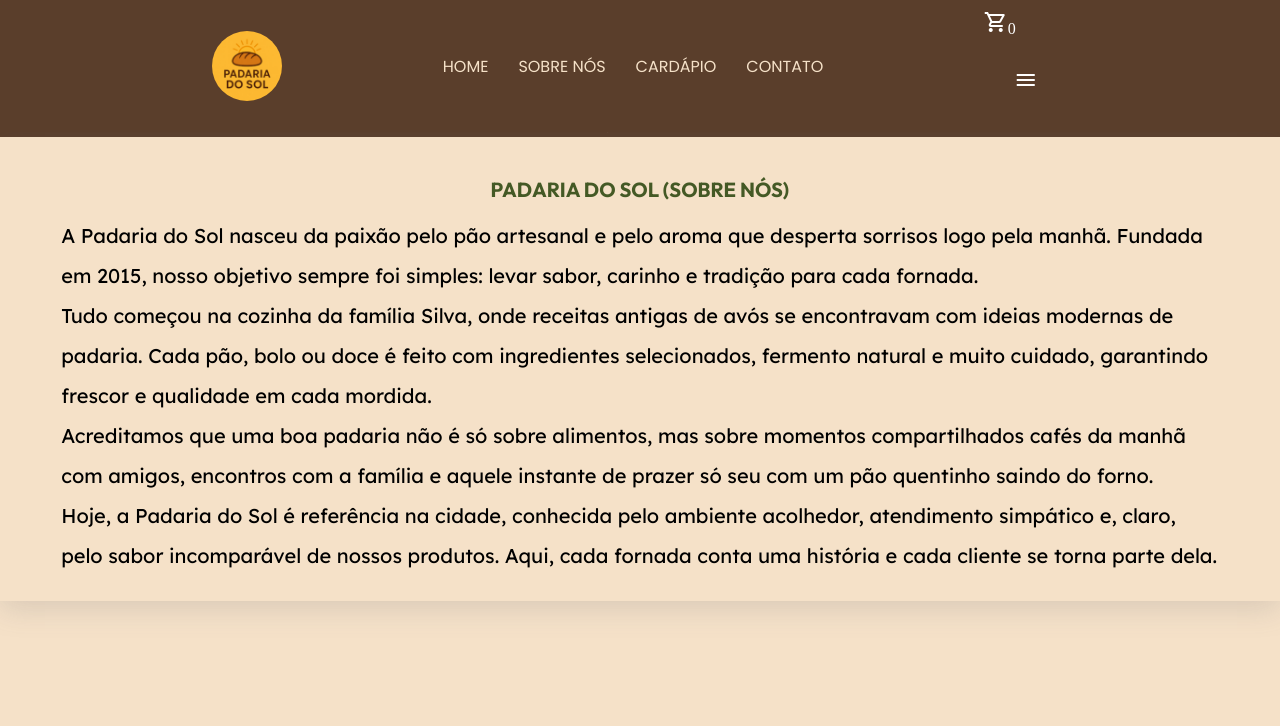
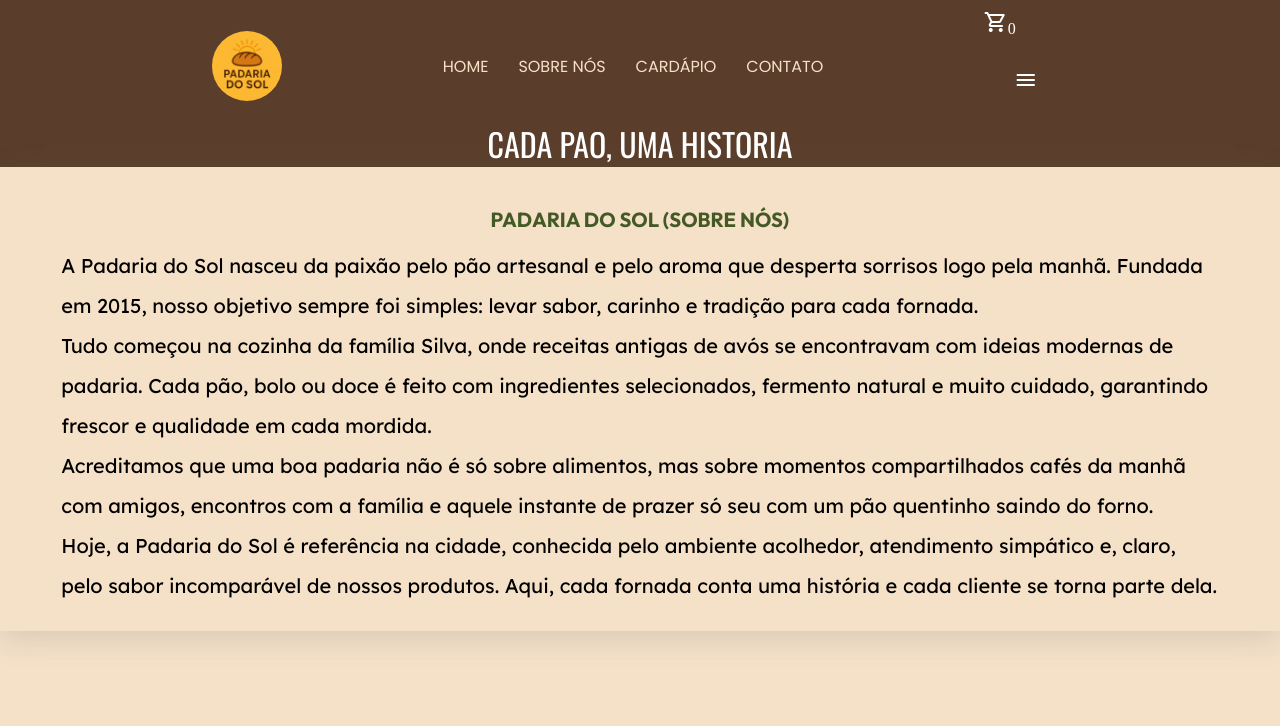
Before and after one commit to ericksantanay/Padaria, a plain HTML site: page index.html in a window 1280 px wide. Shown: the top 726 px of the page. Drawn offline with nearby package versions, Linux system fonts and the light colour scheme.

Commit message:
Feito por hoje

```diff
--- a/style.css
+++ b/style.css
@@ -107,7 +107,7 @@ main {
 /* DIV DO TEXTO QUE MUDA AS FRASES  */
 main .texto-muda {
     text-align: center;
-    padding-top: 90px;
+    padding-top: 120px;
     background-color: var(--Marrom-escuro);
 }
 
@@ -329,7 +329,7 @@ footer > p {
         }
 
         header .menu_mobile {
-
+            display: none;
         }
 
         header .menu_mobile ul > a {
```
